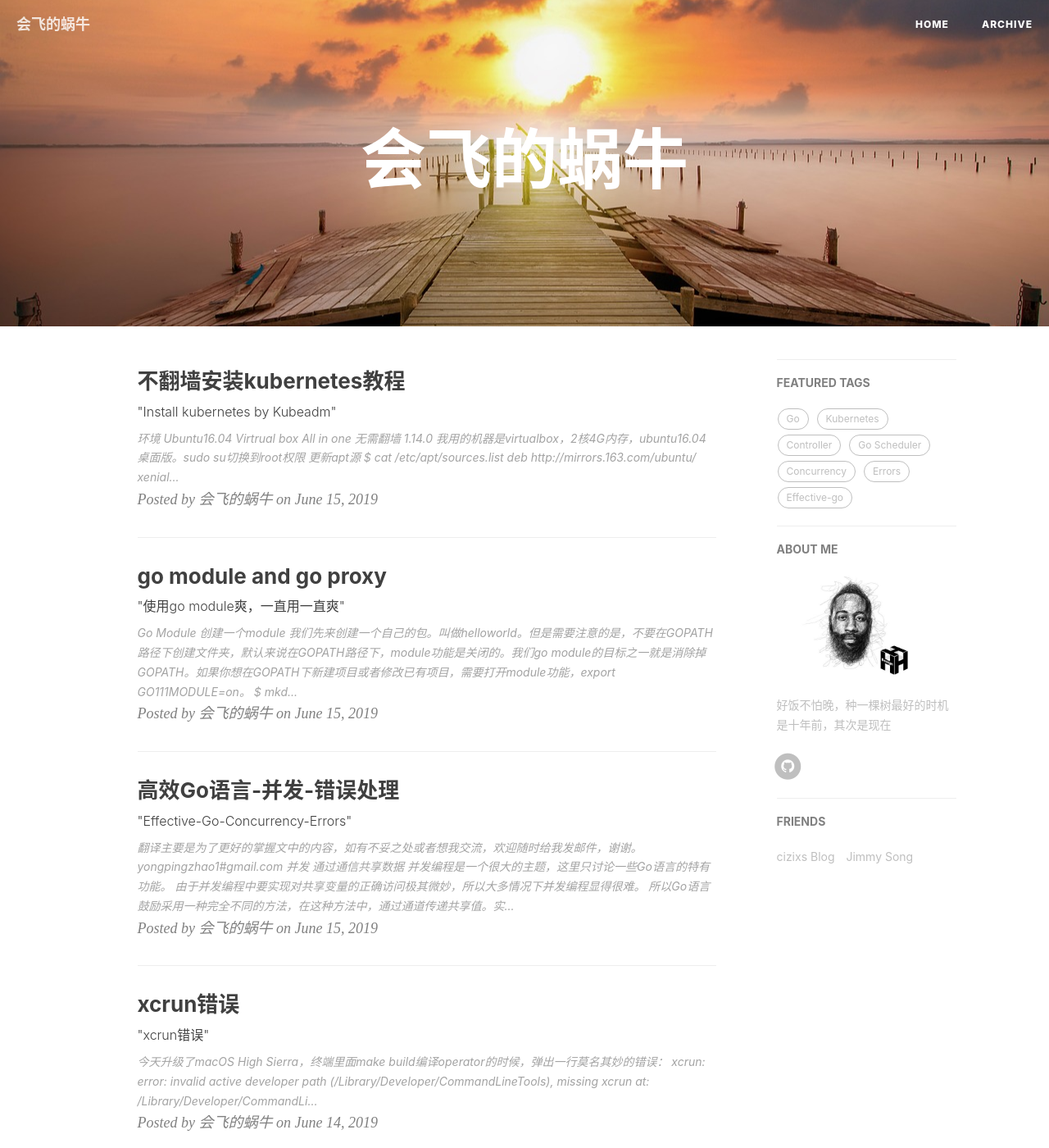
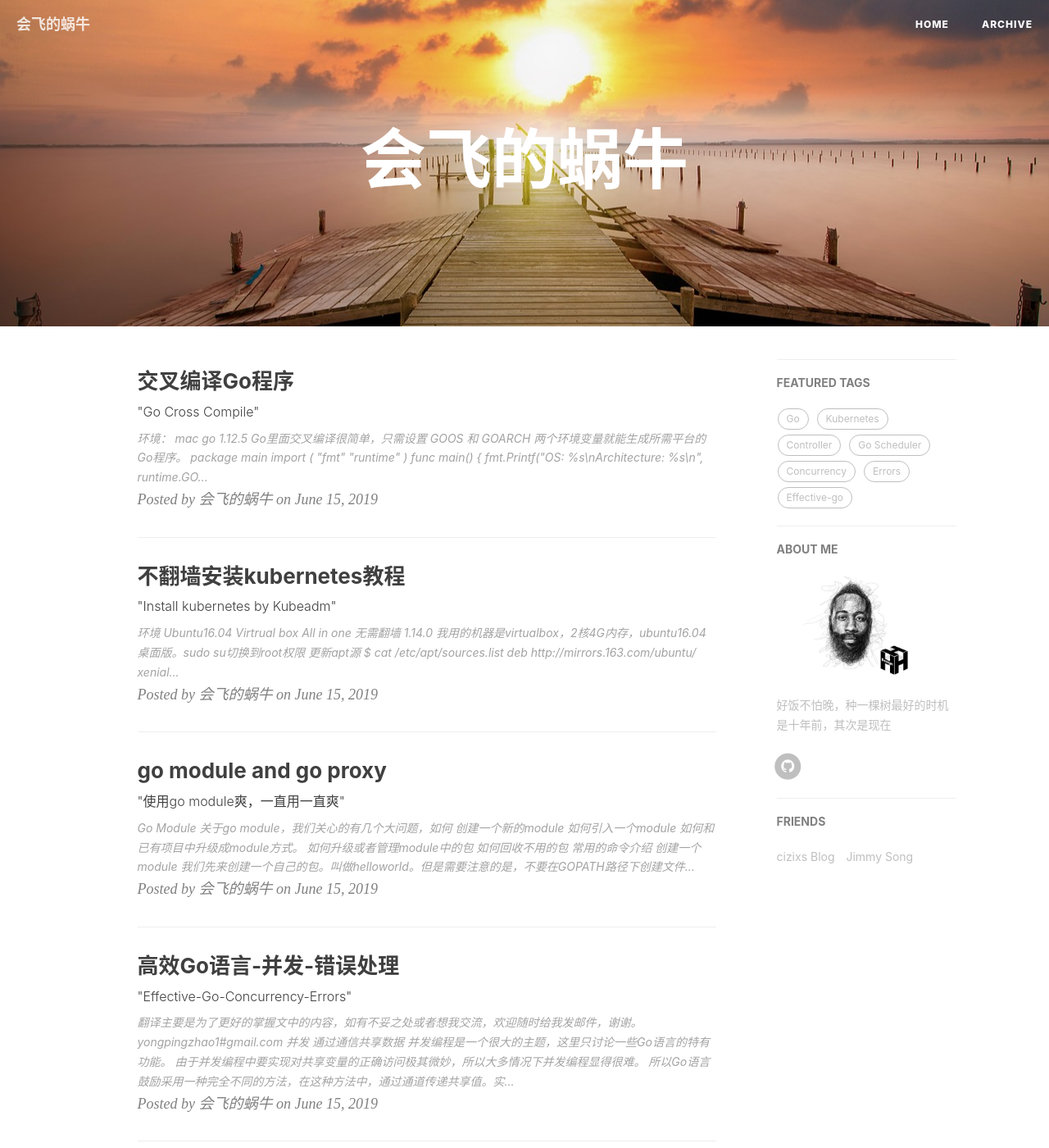
Before and after one commit to torubylist/blog, a Jekyll site: the page built from index.html, in a window 1280 px wide and 1400 px high. Shown: the whole window at 82% size. Built offline with Jekyll 4.4.1, drawn with Linux system fonts in a browser that asks for light colours; nearby versions of some CDN libraries; the list of posts is cut into pages by our own code; comment, search, counter and statistics services are not loaded; some of the changed text lies outside the part shown.

Commit message:
add go cross compile and go module

````diff
--- /dev/null
+++ b/_posts/2019-06-15-go-cross-build.md
@@ -0,0 +1,93 @@
+---
+layout:     post
+title:      "交叉编译Go程序"
+subtitle:   " \"Go Cross Compile\""
+date:       2019-06-15 20:00:00
+author:     "会飞的蜗牛"
+header-img: "img/go-cross-build.jpg"
+tags:
+    - Go
+    - Cross Compile
+
+---
+
+## 环境：
+- mac
+- go 1.12.5
+
+Go里面交叉编译很简单，只需设置 GOOS 和 GOARCH 两个环境变量就能生成所需平台的Go程序。
+
+```
+package main
+
+import (
+    "fmt"
+    "runtime"
+)
+
+func main() {
+    fmt.Printf("OS: %s\nArchitecture: %s\n", runtime.GOOS, runtime.GOARCH)
+}
+
+$GOOS=linux GOARCH=386 go build main.go
+```
+编译出来的就是可以在linux上跑的程序。
+
+```
+GOOS: darwin, dragonfly freebsd linux netbsd plan9 solaris windows
+GOARCH: 386 amd64 arm ppc64 ppc64le
+```
+如果你想查看完整的列表，可以运行：
+
+```
+go tool dist list
+```
+
+不同的操作系统下的库可能有不同的实现， 比如syscall库。看go runtime里面就会发现基于不同架构的包。通常文件名的形式表示出来。
+
+golang里面有两种方式来表示这种区别
+1. 在包里面加tag
+2. 文件名后缀的方式，这是一种独占的方式。
+
+
+## tag
+
+1. 同一行的tag是或关系，表示这些操作系统都适用，任选其一都可以编译。
+
+	```
+	// +build darwin freebsd netbsd openbsd
+	```
+
+2. 不同行的tag是与关系,两个都要符合。
+
+	```
+	// +build linux darwin
+	// +build 386
+	```
+
+3. ! 表示不能该操作系统或者CPU架构上运行。
+
+	```
+	// +build !linux
+	```
+
+4. tag与包头之间要空行。
+
+	```
+	// +build !linux
+	package mypkg // wrong
+	```
+
+## 文件名后缀
+以 `_$GOOS.go` 为后缀的文件只在此平台上编译，其它平台上编译时就当此文件不存在。完整的后缀如：
+
+```
+_$GOOS_$GOARCH.go
+```
+
+如syscall_linux_amd64.go,syscall_windows_386.go,syscall_windows.go等。
+
+
+# 参考
+<https://colobu.com/2015/09/28/go-cross-compiling/>
+<https://stackoverflow.com/questions/20728767/all-possible-goos-value>
--- a/_posts/2019-6-15-go-module-and-go-proxy.md
+++ b/_posts/2019-6-15-go-module-and-go-proxy.md
@@ -13,6 +13,15 @@ tags:
 ---
 
 # Go Module
+
+关于go module，我们关心的有几个大问题，如何
+1. 创建一个新的module
+2. 如何引入一个module
+3. 如何和已有项目中升级成module方式。
+4. 如何升级或者管理module中的包
+5. 如何回收不用的包
+6. 常用的命令介绍
+
 ## 创建一个module
 我们先来创建一个自己的包。叫做helloworld。但是需要注意的是，不要在GOPATH路径下创建文件夹，默认来说在GOPATH路径下，module功能是关闭的。我们go module的目标之一就是消除掉GOPATH。如果你想在GOPATH下新建项目或者修改已有项目，需要打开module功能，export GO111MODULE=on。
 
@@ -173,10 +182,21 @@ import (
 )
 ```
 
-垃圾回收。go module并不会主动进行垃圾回收，例如有的包不需要了。go module自己并不会自动回收不需要的包。而是需要手动回收，运行命令。
+## 如何去除不需要的包
+垃圾回收。go module并不会主动清理`go.mod`里面不需要的文件，而是需要手动回收，运行命令。
 
 ```
  go mod tidy
+```
+
+## 如何给已有项目升级
+已有一个项目，如何从go dep升级成go module。
+
+```
+export GO111MODULE=on
+go mod init
+go build
+
 ```
 vendor文件夹，go module的目标之一就是放弃vendor，但是如果你一定想要vendor，那么还是可以做到的。`go mod vendor`,这个命令会在项目的根目录下面创建vendor文件夹，并包含我们需要的依赖包。但是`go build`的时候还是会跳过vendor，所以要依赖vendor，就需要运行`go build -mod vendor`。
 
````
Also changed, not shown: README.md, img/go-cross-build.jpg (added).
